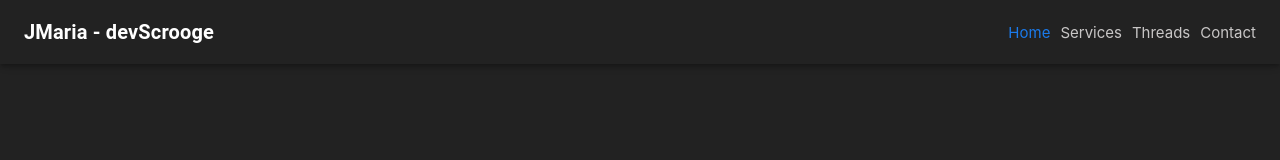
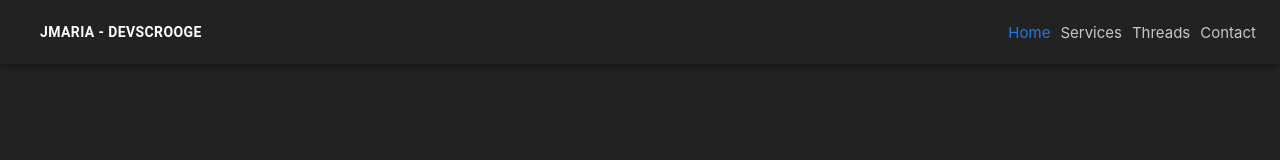
Before and after one commit to JMariadlcs/devscrooge.com, a React (Create React App) app: page / in a window 1280 px wide. Shown: the top 160 px of the page. Built offline with nearby package versions, Linux system fonts and the light colour scheme.

Commit message:
add home button

```diff
--- a/src/components/Navbar.js
+++ b/src/components/Navbar.js
@@ -10,7 +10,8 @@ import {
     styled,
     Toolbar,
     Typography,
-    Link
+    Link,
+    Button
 } from "@mui/material";
 import React, { useState } from "react";
 
@@ -52,9 +53,9 @@ const Navbar = () => {
     return (
         <AppBar position="sticky">
             <StyledToolbar>
-                <Typography variant="h6" sx={{ display: { xs: "none", sm: "block" }, flexDirection: 'row', fontWeight: 'bold' }}>
+                <Button href="/" variant="h6" sx={{ display: { xs: "none", sm: "block" }, flexDirection: 'row', fontWeight: 'bold' }}>
                     JMaria - devScrooge
-                </Typography>
+                </Button>
                 <Typography sx={{ display: { xs: "block", sm: "none" }, fontSize: 15, fontWeight: 'bold' }}>
                     JMaria - devScrooge
                 </Typography>
```
